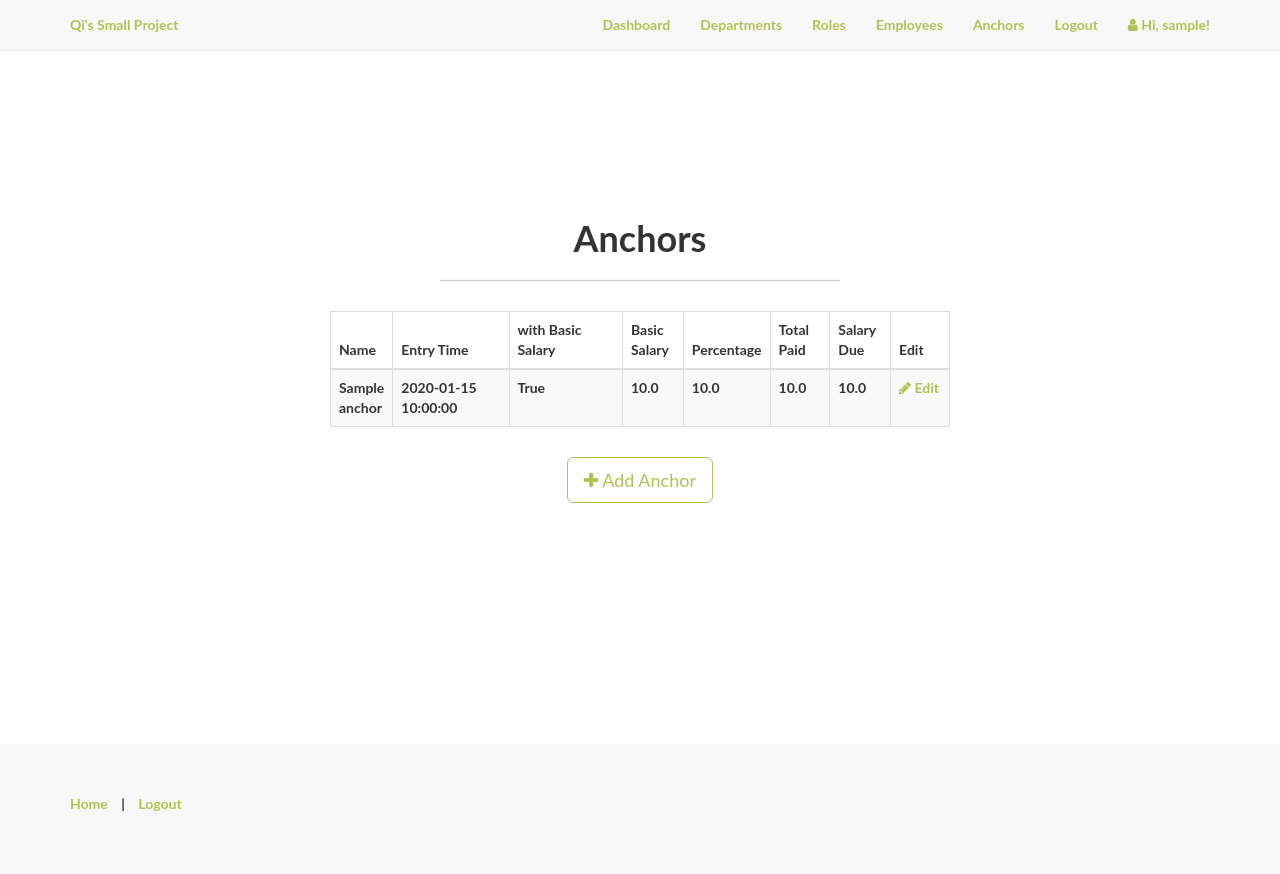
After one commit to nayamama/hr_project, a Flask app: page /admin/anchors in a window 1280 px wide. The commit adds this page. Run offline with Flask 2, Linux system fonts and the light colour scheme; a user stored in the database is signed in; tables that the repository leaves empty hold one stand-in row (values such as "Sample post"); parts of the project's set-up code (start-up, migrations or seed data) failed here and were passed over; some libraries are stand-ins or nearby versions.

Commit message:
add anchors section on admin dashbord (no anchor type filter)

```diff
--- a/app/admin/views.py
+++ b/app/admin/views.py
@@ -2,9 +2,9 @@ from flask import abort, flash, redirect, render_template, url_for
 from flask_login import current_user, login_required
 
 from . import admin
-from forms import DepartmentForm, RoleForm, EmployeeAssignForm
+from forms import DepartmentForm, RoleForm, EmployeeAssignForm, AnchorForm
 from .. import db
-from ..models import Department, Role, Employee
+from ..models import Department, Role, Employee, Anchor
 
 
 def check_admin():
@@ -242,3 +242,85 @@ def assign_employee(id):
     return render_template('admin/employees/employee.html',
                            employee=employee, form=form,
                            title='Assign Employee')
+
+@admin.route('/anchors')
+@login_required
+def list_anchors():
+    check_admin()
+    """
+    List all anchors
+    """
+    anchors = Anchor.query.all()
+    return render_template('admin/anchors/anchors.html',
+                           anchors=anchors, title='Anchors')
+
+@admin.route('/anchors/add', methods=['GET', 'POST'])
+@login_required
+def add_anchor():
+    """
+    Add an anchor to the database
+    """
+    check_admin()
+
+    add_anchor = True
+
+    form = AnchorForm()
+    if form.validate_on_submit():
+        anchor = Anchor(name=form.name.data,
+                        entry_time=form.entry_time.data,
+                        basic_salary_or_not=form.basic_salary_or_not.data,
+                        basic_salary=form.basic_salary.data,
+                        percentage=form.percentage.data)
+                        #total_paid=form.total_paid.data,
+                        #owned_salary=form.owned_salary.data
+
+        try:
+            db.session.add(anchor)
+            db.session.commit()
+            flash('You have successfully added a new anchor.')
+        except:
+            flash('Error: anchor name already exists.')
+
+        return redirect(url_for('admin.list_anchors'))
+
+    # load anchor template
+    return render_template('admin/anchors/anchor.html', action="Add",
+                           add_anchor=add_anchor, form=form,
+                           title="Add Anchor")
+
+@admin.route('/anchors/edit/<int:id>', methods=['GET', 'POST'])
+@login_required
+def edit_anchor(id):
+    """
+    Edit an anchor
+    """
+    check_admin()
+
+    add_anchor = False
+
+    anchor = Anchor.query.get_or_404(id)
+    form = AnchorForm(obj=anchor)
+    if form.validate_on_submit():
+        anchor.name = form.name.data
+        anchor.entry_time = form.entry_time.data
+        anchor.basic_salary_or_not = form.basic_salary_or_not.data
+        anchor.basic_salary = form.basic_salary.data
+        anchor.percentage = form.percentage.data
+        anchor.total_paid = form.total_paid.data
+        anchor.owned_salary = form.owned_salary.data
+        db.session.add(anchor)
+        db.session.commit()
+        flash('You have successfully edited the anchor.')
+
+        # redirect to the anchors page
+        return redirect(url_for('admin.list_anchors'))
+
+    form.name.data = anchor.name
+    form.entry_time.data = anchor.entry_time
+    form.basic_salary_or_not = anchor.basic_salary_or_not
+    form.basic_salary = anchor.basic_salary
+    form.percentage = anchor.percentage
+    form.total_paid = anchor.total_paid
+    form.owned_salary = anchor.owned_salary
+    return render_template('admin/anchors/anchor.html', add_anchor=add_anchor,
+                           form=form, title="Edit Anchor")
--- /dev/null
+++ b/app/templates/admin/anchors/anchors.html
@@ -0,0 +1,66 @@
+{% import "bootstrap/utils.html" as utils %}
+{% extends "base.html" %}
+{% block title %}Anchors{% endblock %}
+{% block body %}
+<div class="content-section">
+  <div class="outer">
+    <div class="middle">
+      <div class="inner">
+        <br/>
+        {{ utils.flashed_messages() }}
+        <br/>
+        <h1 style="text-align:center;">Anchors</h1>
+        {% if anchors %}
+          <hr class="intro-divider">
+          <div class="center">
+            <table class="table table-striped table-bordered">
+              <thead>
+                <tr>
+                  <th width="10%"> Name </th>
+                  <th width="20%"> Entry Time </th>
+                  <th width="20%"> with Basic Salary</th>
+                  <th width="10%"> Basic Salary </th>
+                  <th width="10%"> Percentage </th>
+									<th width="10%"> Total Paid </th>
+									<th width="10%"> Salary Due </th>
+									<th width="10%"> Edit </th>
+                </tr>
+              </thead>
+              <tbody>
+              {% for anchor in anchors %}
+                <tr>
+                  <td> {{ anchor.name }} </td>
+                  <td> {{ anchor.entry_time }} </td>
+									<td> {{ anchor.basic_salary_or_not }} </td>
+									<td> {{ anchor.basic_salary }} </td>
+									<td> {{ anchor.percentage }} </td>
+									<td> {{ anchor.total_paid }} </td>
+                  <td>
+                    {{ anchor.owned_salary }}
+                  </td>
+                  <td>
+                    <a href="{{ url_for('admin.edit_anchor', id=anchor.id) }}">
+                      <i class="fa fa-pencil"></i> Edit
+                    </a>
+                  </td>
+                </tr>
+              {% endfor %}
+              </tbody>
+            </table>
+          </div>
+          <div style="text-align: center">
+        {% else %}
+          <div style="text-align: center">
+            <h3> No anchors have been added. </h3>
+            <hr class="intro-divider">
+        {% endif %}
+          <a href="{{ url_for('admin.add_anchor') }}" class="btn btn-default btn-lg">
+            <i class="fa fa-plus"></i>
+            Add Anchor
+          </a>
+        </div>
+      </div>
+    </div>
+  </div>
+</div>
+{% endblock %}
--- a/app/templates/base.html
+++ b/app/templates/base.html
@@ -27,6 +27,7 @@
                         <li><a href="{{ url_for('admin.list_departments') }}">Departments</a></li>
                         <li><a href="{{ url_for('admin.list_roles') }}">Roles</a></li>
                         <li><a href="{{ url_for('admin.list_employees') }}">Employees</a></li>
+                        <li><a href="{{ url_for('admin.list_anchors') }}">Anchors</a></li>
                     {% else %}
                         <li><a href="{{ url_for('home.dashboard') }}">Dashboard</a></li>
                     {% endif %}
```
Also changed, not shown: app/admin/forms.py (+16 -1 lines), app/models.py (+24 -0 lines), app/templates/admin/anchors/anchor.html (added, +28 -0 lines).
